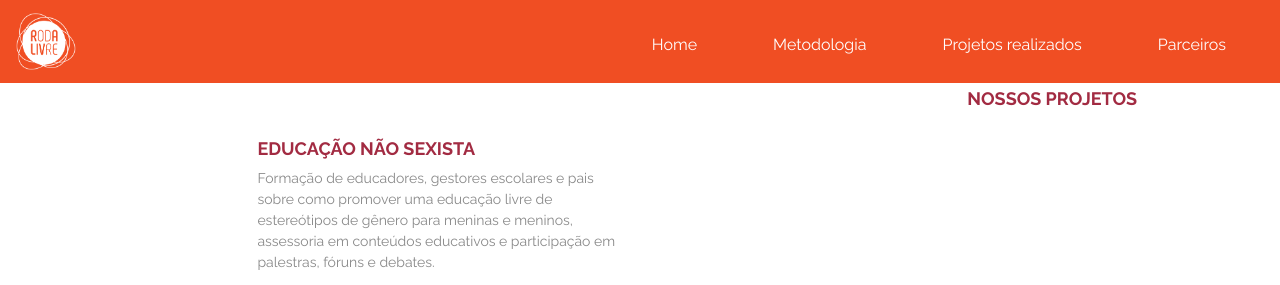
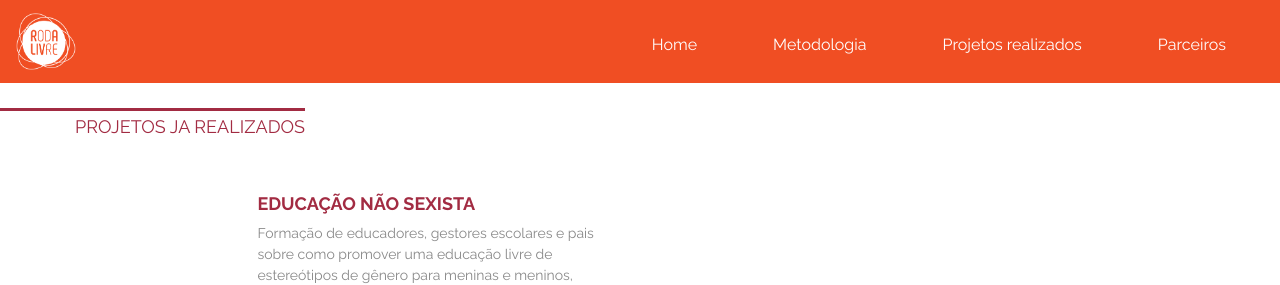
Before and after one commit to rodalivrebr/site, a website: page pages/page3.html in a window 1280 px wide. Shown: the top 285 px of the page. Drawn offline with nearby package versions, Linux system fonts and the light colour scheme; files that its build step writes are made by us from their sources.

Commit message:
Arrumado h2 da page3

```diff
--- a/pages/page3.html
+++ b/pages/page3.html
@@ -53,9 +53,15 @@
     </div>
   </nav>
 
+  <div class="row h2-header w-100">
+    <div class="col-lg-6 col-md-6 col-sm-6">
+      <div class="top-line">
+        <h2 class="text-right">Projetos ja realizados</h2>
+      </div>
+    </div>
+  </div>
+
   <main class="general container">
-      <h2 class="general_title">Nossos Projetos</h2>
-
       <section class="subject-one py-3 container">
         <div class="row">
           <div class="col-lg-6">
--- a/scss/_pages/_p3.scss
+++ b/scss/_pages/_p3.scss
@@ -16,6 +16,18 @@
   }
 }
 
+.h2-header h2{
+  @include font-h2;
+  color: $secondary-color;
+}
+
+.top-line{
+  border-top: 3px solid $secondary-color;
+  margin-top: 25px;
+  max-width: 50%;
+  min-width: 270px;
+  margin-bottom: 35px;
+}
 
 .group {
   &-title {
```
